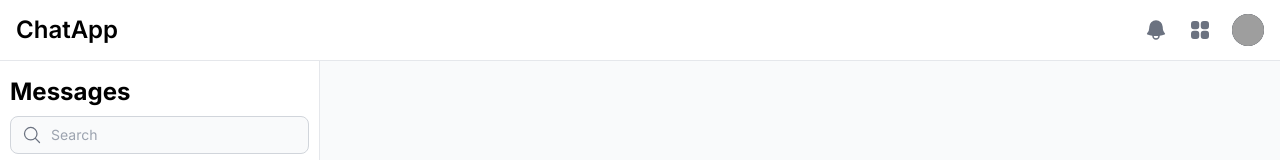
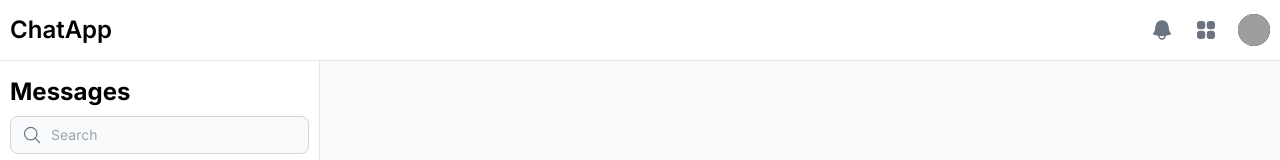
Before and after one commit to damianwysokinski/chat-app-react, a Next.js app: page / in a window 1280 px wide. Shown: the top 160 px of the page. Built offline with nearby package versions, Linux system fonts and the light colour scheme; grey boxes are pictures that could not be loaded.

Commit message:
change px-4 to px-2.5 in Navbar.tsx

```diff
--- a/src/components/Navbar.tsx
+++ b/src/components/Navbar.tsx
@@ -8,7 +8,7 @@ interface NavbarProps {
 
 const Navbar: FC<NavbarProps> = ({ toggleDrawer }) => {
   return (
-      <nav className="bg-white border-b border-gray-200 px-4 py-2.5 dark:bg-gray-800 dark:border-gray-700 fixed left-0 right-0 top-0 z-50">
+      <nav className="bg-white border-b border-gray-200 px-2.5 py-2.5 dark:bg-gray-800 dark:border-gray-700 fixed left-0 right-0 top-0 z-50">
         <div className="flex flex-wrap justify-between items-center">
           <div className="flex justify-start items-center">
             <button
```
